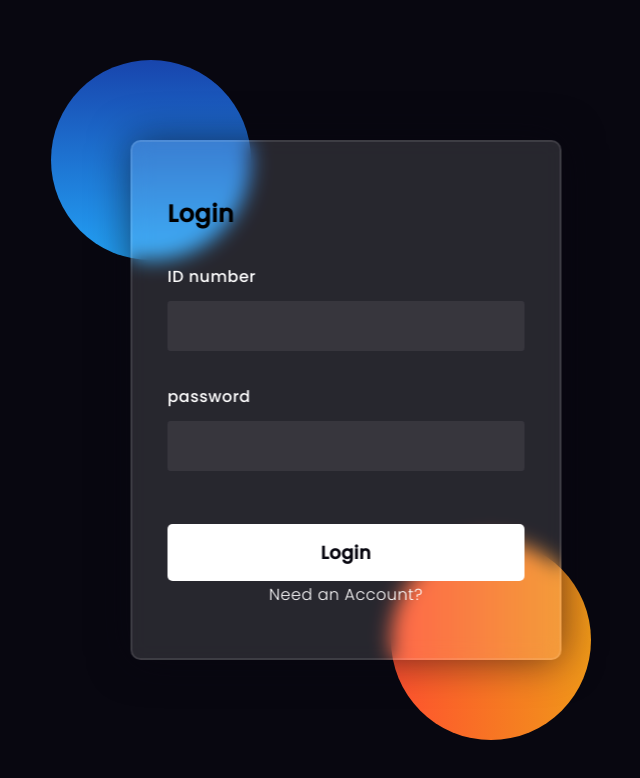
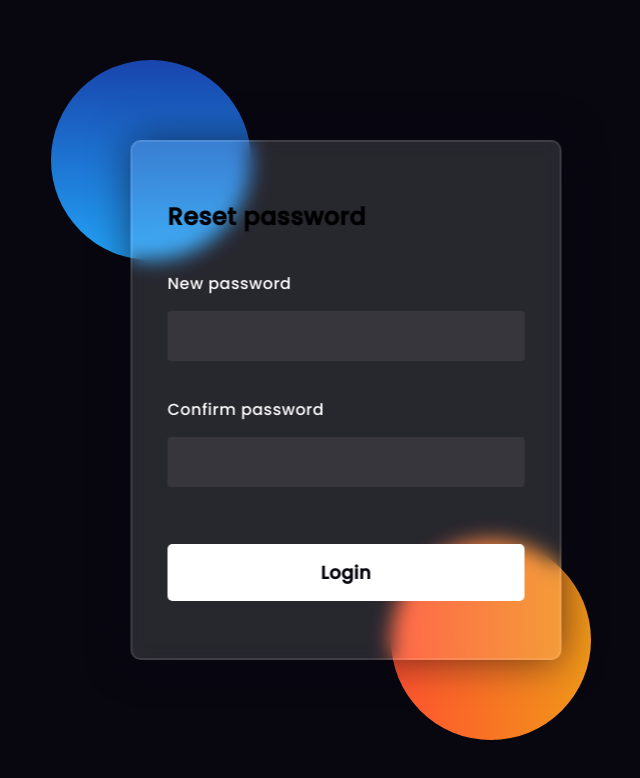
Before and after one commit to abdulrhmanalqassas/SRC, a React (Create React App) app in the folder Frontend/: page / in a window 1280 px wide. Shown: the top 778 px of the page, without its empty margins (294-934 px from the left). Built offline with nearby package versions, Linux system fonts and the light colour scheme.

Commit message:
confirm password

```diff
--- a/Frontend/src/App.js
+++ b/Frontend/src/App.js
@@ -1,6 +1,7 @@
 import './App.css';
 import Register from './components/Register';
 import Login from './components/Login';
+import ResetPassword from './components/ResetPassword';
 
 
 
@@ -9,7 +10,8 @@ function App() {
   return (
     <main className="App">
      {/* <Register/> */}
-     <Login/>
+     {/* <Login/> */}
+     {<ResetPassword/>}
     </main>
   );
 }
--- a/Frontend/src/components/Login.js
+++ b/Frontend/src/components/Login.js
@@ -22,33 +22,38 @@ export default function Login() {
     e.preventDefault();
     try {
       axios
-        .post("/auth/login/", {
+        .post(
+          "/auth/login/",
+          {
             id_code: user,
             password: password,
-        })
+          },
+          {
+            headers: { "Content-Type": "application/json" },
+            withCredentials: true,
+          }
+        )
         .then(function (response) {
           console.log(response);
           const token = response.data.token;
-          const ID = response.data.id_code
-          const email = response.data.email
-          const name = response.data.name
-          setAuth({ password, name, email,ID, token });
+          const ID = response.data.id_code;
+          const email = response.data.email;
+          const name = response.data.name;
+          setAuth({ password, name, email, ID, token });
           setUser("");
           setPassword("");
         });
     } catch (err) {
       console.log(err);
       if (!err?.response) {
-        setErrMsg('No Server Response');
+        setErrMsg("No Server Response");
       } else if (err.response?.status === 400) {
-        setErrMsg('Missing Username or Password');
+        setErrMsg("Missing Username or Password");
       } else if (err.response?.status === 401) {
-        setErrMsg('Unauthorized');
+        setErrMsg("Unauthorized");
       } else {
-        setErrMsg('Login Failed');
+        setErrMsg("Login Failed");
       }
-
-
     }
   };
 
--- a/Frontend/src/components/Register.js
+++ b/Frontend/src/components/Register.js
@@ -1,4 +1,4 @@
-import { useRef, useState, useEffect } from "react";
+import { useRef, useState, useEffect,useContext } from "react";
 import {
   faCheck,
   faTimes,
@@ -6,6 +6,8 @@ import {
 } from "@fortawesome/free-solid-svg-icons";
 import { FontAwesomeIcon } from "@fortawesome/react-fontawesome";
 import axios from "../api/axios";
+import AuthContext from "../context/AuthProvider";
+
 
 const USER_REGEX = /^[A-z][A-z0-9-_]{3,23}$/;
 const ID_REGEX = /[A-z0-9-_]{3,23}$/;
@@ -14,6 +16,7 @@ const EMAIL_REGX = /^\w+([.-]?\w+)*@\w+([.-]?\w+)*(\.\w{2,3})+$/;
 
 export default function Register() {
   const userRef = useRef();
+  const { setAuth } = useContext(AuthContext);
 
   const [ID, setID] = useState("");
   const [validID, setValidID] = useState(false);
@@ -83,7 +86,11 @@ export default function Register() {
    "password": password
 })
   .then(function (response) {
-    console.log(response);
+    const token = response.data.token;
+          const ID = response.data.id_code;
+          const email = response.data.email;
+          const name = response.data.name;
+          setAuth({ password, name, email, ID, token });
   })
     }catch(err){
       console.log(err)
--- a/Frontend/src/components/ResetPassword.js
+++ b/Frontend/src/components/ResetPassword.js
@@ -4,13 +4,14 @@ import axios from "../api/axios";
 
 
 export default function Login() {
-    const { setAuth } = useContext(AuthContext);
+    // const { setAuth } = useContext(AuthContext);
 
     const userRef = useRef();
 
     const [password, setPassword] = useState("");
     const [newPassword, setNewPassword] = useState("");
     const [errMsg, setErrMsg] = useState("");
+    const [success,setSuccess]= useState("");
 
     useEffect(() => {
       userRef.current.focus();
@@ -21,17 +22,17 @@ export default function Login() {
       try {
         axios
           .post("/auth/login/", {
-            id_code: user,
-            password: password,
+            password:password,
+            confirm_password:newPassword
+          },
+          {
+              headers: { 'Content-Type': 'application/json' },
+              withCredentials: true
           })
           .then(function (response) {
             console.log(response);
-            const token = response.data.token;
-            const ID = response.data.id_code
-            const email = response.data.email
-            const name = response.data.name
-            setAuth({ password, name, email,ID, token });
-            setUser("");
+            setSuccess(response.data)
+            setNewPassword("")
             setPassword("");
           });
       } catch (err) {
@@ -44,6 +45,7 @@ export default function Login() {
           setErrMsg('Unauthorized');
       } else {
           setErrMsg('Login Failed');
+
       }
 
 
@@ -51,7 +53,9 @@ export default function Login() {
     };
 
     return (
+
       <section className="blur-container">
+
         <div className="background">
           <div className="shape"></div>
           <div className="shape"></div>
@@ -60,39 +64,34 @@ export default function Login() {
         <form onSubmit={handleSubmit}>
           <h1>Reset password</h1>
 
-
+         {success&&<p>
+          {success}</p>}
           {/* password */}
 
-          <label htmlFor="password">password</label>
+          <label htmlFor="password">New password</label>
           <input
             type="password"
             id="password"
             onChange={(e) => setPassword(e.target.value)}
+            ref={userRef}
             autoComplete="off"
             required
             value={password}
           ></input>
 
-<label htmlFor="Newpassword">password</label>
+<label htmlFor="Newpassword">Confirm password</label>
           <input
             type="password"
-            id="password"
-            onChange={(e) => setPassword(e.target.value)}
+            id="Newpassword"
+            onChange={(e) => setNewPassword(e.target.value)}
             autoComplete="off"
             required
-            value={password}
+            value={newPassword}
           ></input>
 
 
           <button disabled={password && newPassword? false : true}> Login</button>
 
-          <p>
-            Need an Account?
-            <br />
-            {/* <span className="line">
-              <Link to="/register">Sign Up</Link>
-            </span> */}
-          </p>
         </form>
       </section>
     );
```
Lines whose indentation alone changed are shown as unchanged.
